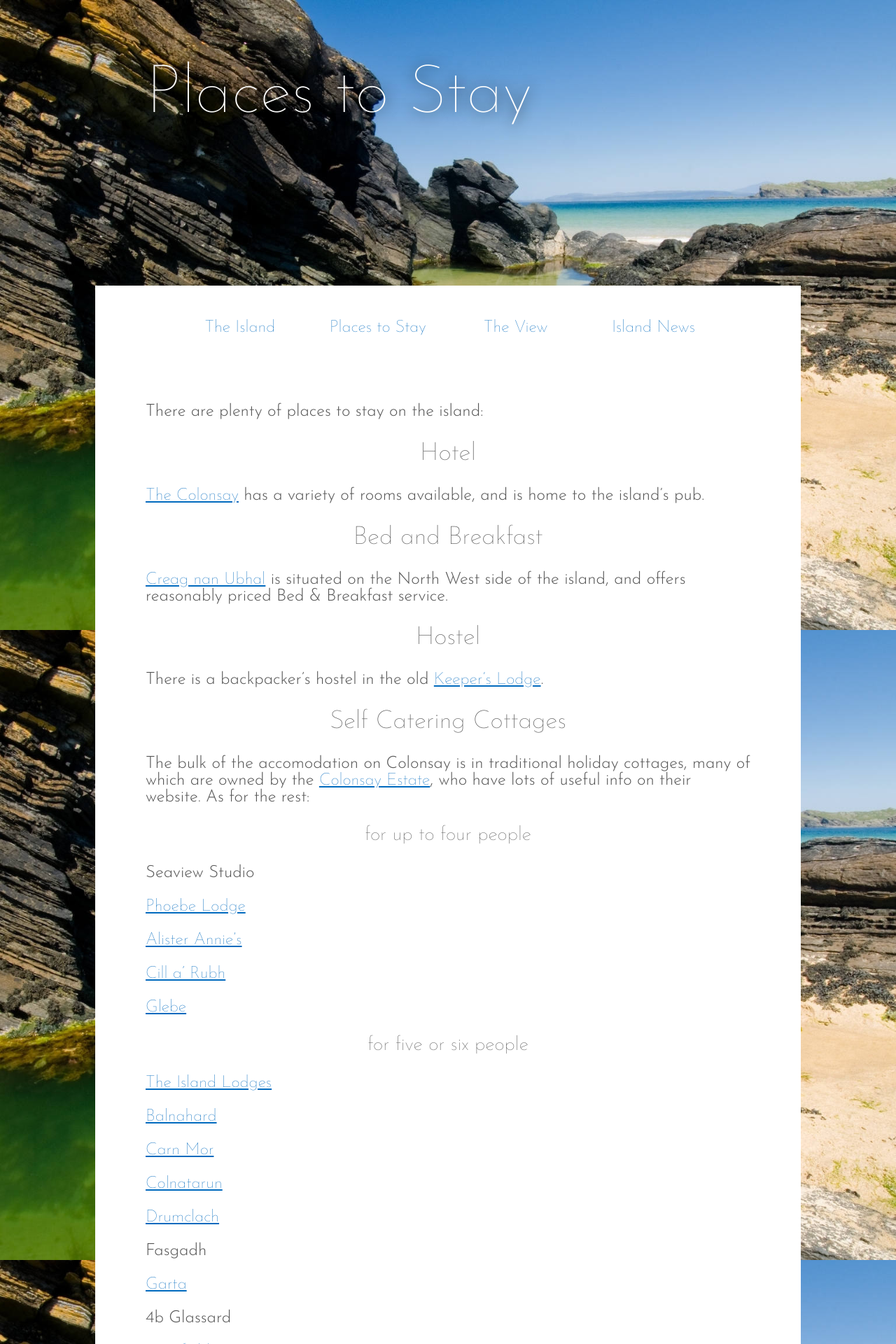
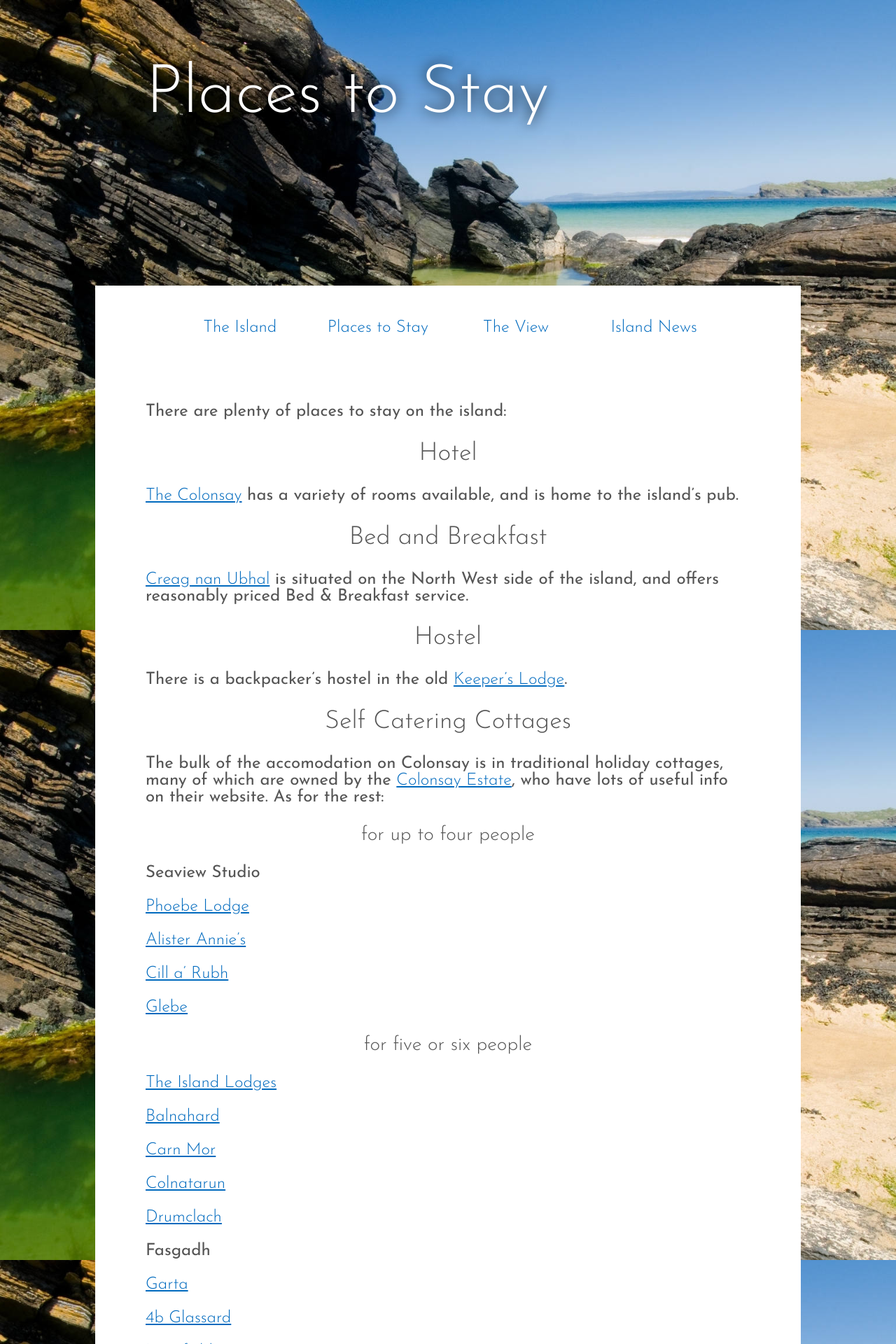
Before and after one commit to dmcnich/colonsay, a Jekyll site: the page built from accomodation.md, in a window 1280 px wide. Shown: the top 1920 px of the page at 70% size. Built offline with Jekyll 4.4.1, drawn with Linux system fonts in a browser that asks for light colours.

Commit message:
Back to fatter fonts
and added a link

```diff
--- a/accomodation.md
+++ b/accomodation.md
@@ -49,7 +49,7 @@ Fasgadh
 
 [Garta][]
 
-4b Glassard
+[4b Glassard][]
 
 [Longfield][]
 
--- a/main.scss
+++ b/main.scss
@@ -10,25 +10,9 @@ $links:#006abe;
 
 @font-face {
     font-family: "JosefinSans";
-    src: url("assets/josefin-sans-v11-latin-100.woff2") format('woff2'),
-         url("assets/josefin-sans-v11-latin-100.woff") format('woff');
-    font-weight: bold;
-    font-style: normal
-}
-
-@font-face {
-    font-family: "JosefinSans";
-    src: url("assets/josefin-sans-v11-latin-100italic.woff2") format('woff2'),
-         url("assets/josefin-sans-v11-latin-100italic.woff") format('woff');
-    font-weight: bold;
-    font-style: italic
-}
-
-@font-face {
-    font-family: "JosefinSans";
     src: url("assets/josefin-sans-v11-latin-300.woff2") format('woff2'),
          url("assets/josefin-sans-v11-latin-300.woff") format('woff');
-    font-weight: normal;
+    font-weight: bold;
     font-style: normal
 }
 
@@ -36,6 +20,22 @@ $links:#006abe;
     font-family: "JosefinSans";
     src: url("assets/josefin-sans-v11-latin-300italic.woff2") format('woff2'),
          url("assets/josefin-sans-v11-latin-300italic.woff") format('woff');
+    font-weight: bold;
+    font-style: italic
+}
+
+@font-face {
+    font-family: "JosefinSans";
+    src: url("assets/josefin-sans-v11-latin-regular.woff2") format('woff2'),
+         url("assets/josefin-sans-v11-latin-regular.woff") format('woff');
+    font-weight: normal;
+    font-style: normal
+}
+
+@font-face {
+    font-family: "JosefinSans";
+    src: url("assets/josefin-sans-v11-latin-italic.woff2") format('woff2'),
+         url("assets/josefin-sans-v11-latin-italic.woff") format('woff');
     font-weight: normal;
     font-style: italic
 }
```
Also changed, not shown: other parts of accomodation.md (+1 -0 lines).
